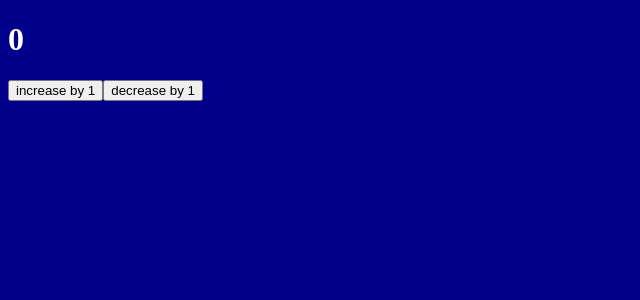
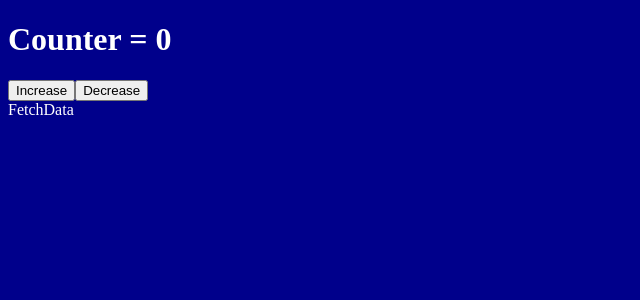
Before and after one commit to sikkki23/react-hooks, a React (Vite) app: page / in a window 1280 px wide. Shown: the top 300 px of the page, without its empty margins (0-640 px from the left). Built offline with nearby package versions, Linux system fonts and the light colour scheme; no server answers.

Commit message:
useEffect example added

```diff
--- a/src/App.jsx
+++ b/src/App.jsx
@@ -1,9 +1,14 @@
 import React from 'react'
-import Counter from '../useState/Counter'
+//import Counter from '../useState/Counter'
+import FetchData from '../useEffect/FetchData'
+import Counter from '../useEffect/Counter'
 
 const App = () => {
   return (
-    <div><Counter/></div>
+    <div>
+       <Counter/>
+      <FetchData/>
+      </div>
 
   )
 }
--- /dev/null
+++ b/useEffect/Counter.jsx
@@ -0,0 +1,21 @@
+import React, {  useEffect, useState } from 'react'
+
+const Counter = () => {
+const [count,setCount] = useState(0);
+
+useEffect(() => {
+    console.log('useEffect called.....');
+    document.title = count
+    }, [count]);
+
+
+  return (
+    <div>
+        <h1>Counter = {count}</h1>
+        <button onClick={() => setCount(count + 1)}>Increase</button>
+        <button onClick={() => setCount(count - 1)}>Decrease</button>
+    </div>
+  )
+}
+
+export default Counter
--- /dev/null
+++ b/useEffect/FetchData.jsx
@@ -0,0 +1,20 @@
+import React, { useEffect } from 'react'
+
+const FetchData = () => {
+
+    useEffect(() => {
+      const fetchApi = async () => {
+        const apires = await fetch('https://jsonplaceholder.typicode.com/posts');
+        const data = await apires.json();
+        console.log(data);
+    };
+      fetchApi();
+    }, []);
+
+
+  return (
+    <div>FetchData</div>
+  )
+};
+
+export default FetchData
```
